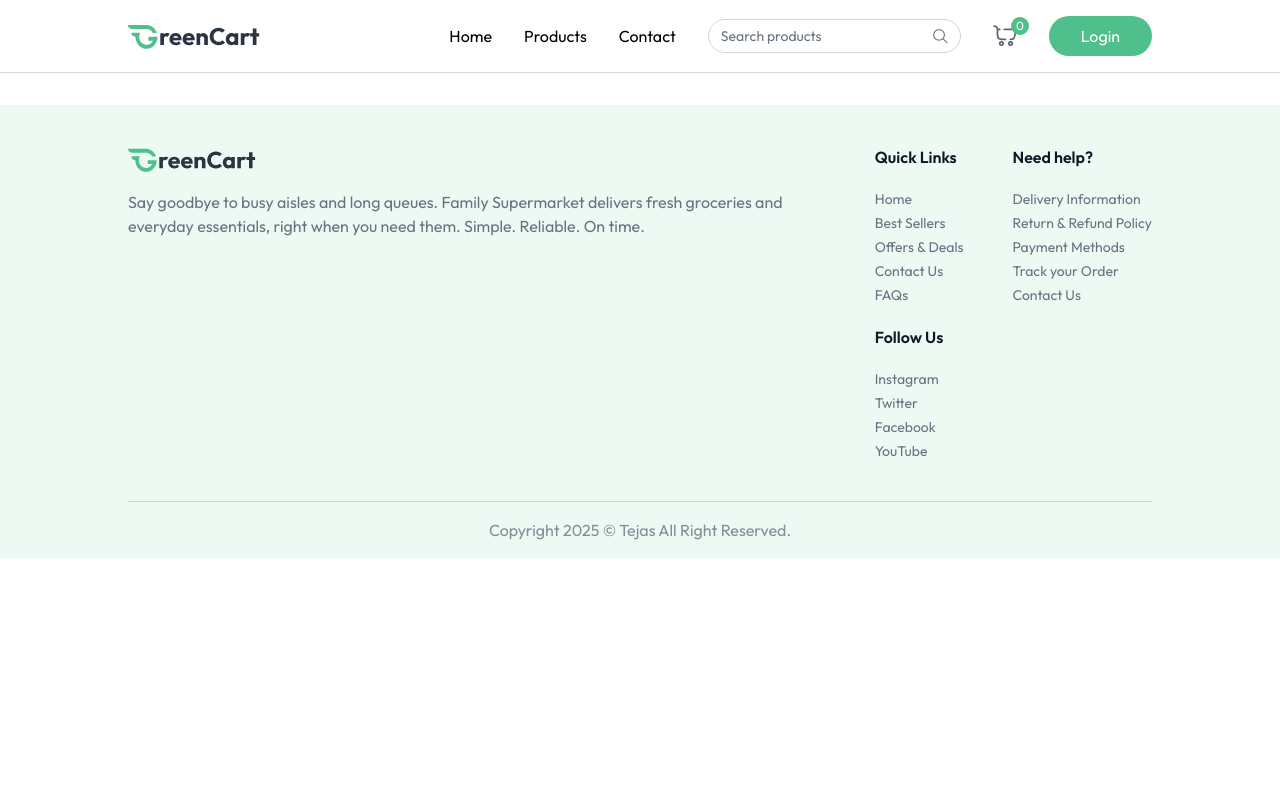
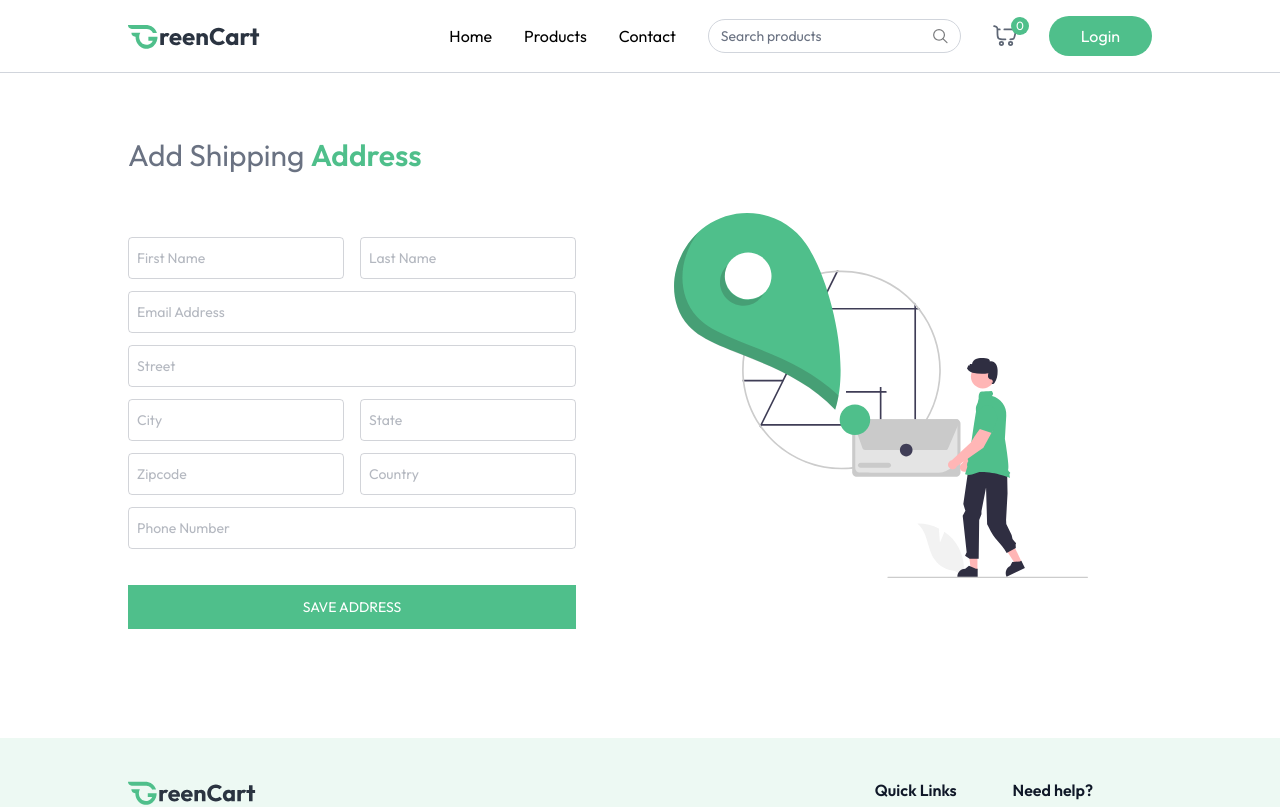
Before and after one commit to TejasBirje/Grocery-App, a React (Vite) app in the folder client/: page /add-address in a window 1280 px wide. Shown: the top 807 px of the page. Built offline with nearby package versions, Linux system fonts and the light colour scheme; a web font is replaced by a local one.

Commit message:
my orders and add address page

```diff
--- a/client/src/App.jsx
+++ b/client/src/App.jsx
@@ -10,6 +10,8 @@
 import ProductCategory from './pages/ProductCategory';
 import ProductDetails from './pages/ProductDetails';
 import Cart from './pages/Cart';
+import AddAddress from './pages/AddAddress';
+import MyOrders from './pages/MyOrders';
 
 const App = () => {
   const isSellerPath = useLocation().pathname.includes("seller")
@@ -29,6 +31,8 @@
           <Route path='/products/:category' element={<ProductCategory/>} />
           <Route path='/products/:category/:id' element={<ProductDetails/>} />
           <Route path='/cart' element={<Cart/>} />
+          <Route path='/add-address' element={<AddAddress/>} />
+          <Route path='/my-orders' element={<MyOrders/>} />
         </Routes>
       </div>
 
--- a/client/src/assets/assets.js
+++ b/client/src/assets/assets.js
@@ -71,10 +71,12 @@
 import brown_rice_image from "./brown_rice_image.png";
 import barley_image from "./barley_image.png";
 import login_image from "./login_image.png";
+import add_address_image_2 from "./add_address_image_2.svg";
 
 export const assets = {
   freshly,
   logo,
+  add_address_image_2,
   login_image,
   search_icon,
   remove_icon,
--- /dev/null
+++ b/client/src/pages/AddAddress.jsx
@@ -0,0 +1,90 @@
+import React, { useState } from 'react'
+import { assets } from '../assets/assets'
+
+// Input field
+const InputField = ({ type, placeholder, name, handleChange, address }) => {
+    return (
+        <input className='w-full px-2 py-2.5 border border-gray-500/30 rounded outline-none text-gray-500 focus:border-primary transition'
+            type={type}
+            placeholder={placeholder}
+            onChange={handleChange}
+            name={name}
+            value={address[name]}
+            required
+        />
+    )
+}
+
+const AddAddress = () => {
+
+    const [address, setAddress] = useState({
+        firstName: "",
+        lastName: "",
+        email: "",
+        street: "",
+        city: "",
+        state: "",
+        zipcode: "",
+        country: "",
+        phone: "",
+    });
+
+    const handleChange = (e) => {
+        const { name, value } = e.target;
+
+        setAddress((prevAddress) => ({
+            ...prevAddress,
+            [name]: value
+        }))
+        console.log(address)
+    }
+
+
+    const onSubmitHandler = async (e) => {
+        e.preventDefault();
+    }
+
+    return (
+        <div className='mt-16 pb-16'>
+            <p className='text-2xl md:text-3xl text-gray-500'>Add Shipping <span className='font-semibold text-primary'>Address</span></p>
+            <div className='flex flex-col-reverse md:flex-row justify-between mt-10'>
+                <div className='flex-1 max-w-md'>
+
+                    {/* FORM */}
+                    <form onSubmit={onSubmitHandler} className='space-y-3 mt-6 text-sm'>
+
+                        {/* FIRST AND LAST NAME */}
+                        <div className='grid grid-cols-2 gap-4'>
+                            <InputField handleChange={handleChange} address={address} name='firstName' type="text" placeholder="First Name" />
+                            <InputField handleChange={handleChange} address={address} name='lastName' type="text" placeholder="Last Name" />
+                        </div>
+
+                        {/* EMAIL */}
+                        <InputField handleChange={handleChange} address={address} name='email' type="email" placeholder="Email Address" />
+                        <InputField handleChange={handleChange} address={address} name='street' type="text" placeholder="Street" />
+
+
+                        <div className='grid grid-cols-2 gap-4'>
+                            <InputField handleChange={handleChange} address={address} name='city' type="text" placeholder="City" />
+                            <InputField handleChange={handleChange} address={address} name='state' type="text" placeholder="State" />
+                        </div>
+
+                        <div className='grid grid-cols-2 gap-4'>
+                            <InputField handleChange={handleChange} address={address} name='zipcode' type="number" placeholder="Zipcode" />
+                            <InputField handleChange={handleChange} address={address} name='country' type="text" placeholder="Country" />
+                        </div>
+
+                        <InputField handleChange={handleChange} address={address} name='phone' type="text" placeholder="Phone Number" />
+
+                        <button className='w-full mt-6 bg-primary text-white py-3 hover:bg-primary-dull transition cursor-pointer uppercase'>
+                            Save Address
+                        </button>
+                    </form>
+                </div>
+                <img className="md:mr-16 mb-16 md:mt-0" src={assets.add_address_iamge} alt="" />
+            </div>
+        </div>
+    )
+}
+
+export default AddAddress
--- /dev/null
+++ b/client/src/pages/MyOrders.jsx
@@ -0,0 +1,66 @@
+import React, { useEffect, useState } from 'react'
+import { useAppContext } from '../context/AppContext'
+import { dummyOrders } from '../assets/assets';
+
+const MyOrders = () => {
+    const [myOrders, setMyOrders] = useState([]);
+
+    const { currency } = useAppContext();
+
+    const fetchMyOrders = async () => {
+        setMyOrders(dummyOrders);
+    }
+
+    useEffect(() => {
+        fetchMyOrders();
+    }, [])
+
+  return (
+    <div className='mt-16 pb-16'>
+        <div className='flex flex-col items-end w-max mb-8'>
+            <p className='text-2xl font-medium uppercase'>My Orders</p>
+            <div className='w-16 h-0.5 bg-primary rounded-full'></div>
+        </div>
+
+        {myOrders.map((order, index) => (
+            <div
+            key={index}
+            className='border border-gray-300 rounded-lg mb-10 p-4 py-5 max-w-4xl'>
+                <p className='flex justify-between md:items-center text-gray-400 md:font-medium max-md:flex-col'>
+                    <span>Order ID: {order._id}</span>
+                    <span>Payment Type: {order.paymentType}</span>
+                    <span>Total Amount: {currency}{order.amount}</span>
+                </p>
+
+                {order.items.map((item, index) => (
+                    <div
+                    key={index}
+                    className={`relative bg-white text-gray-500/70 ${order.items.length !== index + 1 && "border-b"} border-gray-300 flex flex-col md:flex-row md:items-center justify-between p-4 py-5 md: gap-16 w-full max-w-4xl`}
+                    >
+                        <div className='flex items-center mb-4 md:mb-0'>
+                            <div className='bg-primary/10 p-4 rounded-lg'>
+                                <img src={item.product.image[0]} alt="" className='w-16 h-16'/>
+                            </div>
+                            <div className='ml-4'>
+                                <h2 className='text-xl font-medium text-gray-800'>{item.product.name}</h2>
+                                <p className='text-gray-400'>{item.product.category}</p>
+                            </div>
+                        </div>
+
+                        <div className='flex flex-col justify-center md:ml-8 md-4 md:mb-0'>
+                            <p>Quantity: {item.quantity || "1"}</p>
+                            <p>Status: {order.status || "1"}</p>
+                            <p>Date: {new Date(order.createdAt).toLocaleDateString()}</p>
+                        </div>
+                        <p className='text-gray-800 text-lg font-medium'>
+                            Amount: {currency}{item.product.offerPrice * item.quantity}
+                        </p>
+                    </div>
+                ))}
+            </div>
+        ))}
+    </div>
+  )
+}
+
+export default MyOrders
```
Also changed, not shown: client/src/assets/add_address_image_2.svg (added).
